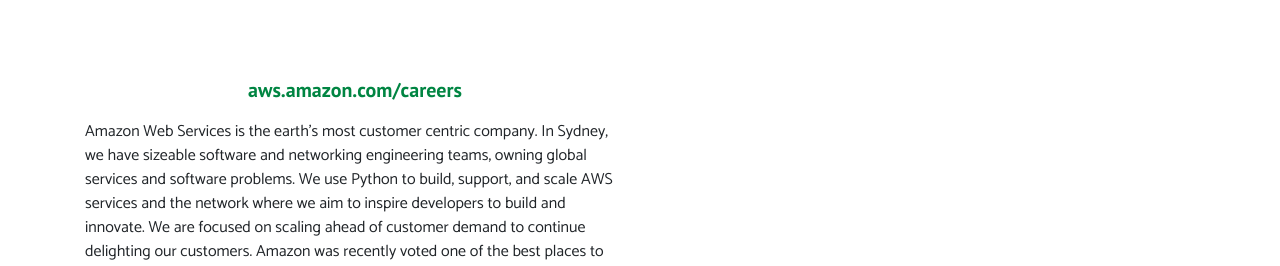
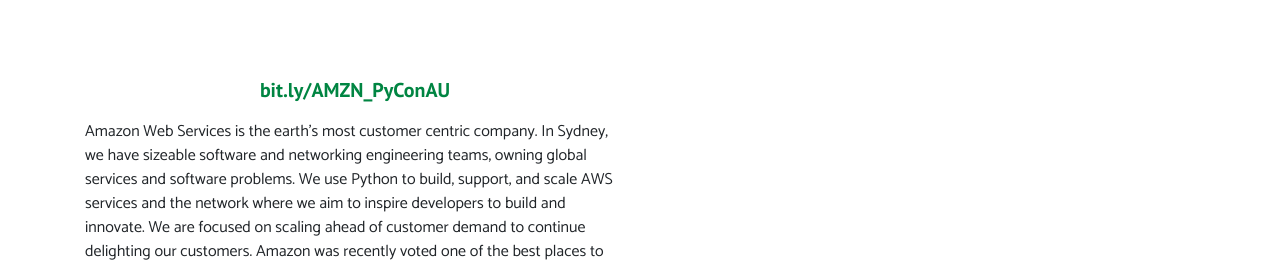
Before and after one commit to pyconau/2019.pycon-au.org, a Jekyll site: the page built from _pages/sponsor.md, in a window 1280 px wide and 900 px high, scrolled down 2385 px. Shown: the part 183-449 px from the top of the window. Built offline with Jekyll 4.4.1, drawn with Linux system fonts in a browser that asks for light colours.

Commit message:
Update AWS

```diff
--- a/_data/sponsors.yml
+++ b/_data/sponsors.yml
@@ -87,8 +87,8 @@
   sponsors:
     - name: AWS
       logo: aws.png
-      link: aws.amazon.com/careers
-      href: https://aws.amazon.com/careers/
+      link: bit.ly/AMZN_PyConAU
+      href: http://bit.ly/AMZN_PyConAU
       blurb: |
         Amazon Web Services is the earth’s most customer centric company.  In Sydney,
         we have sizeable software and networking engineering teams, owning global
```
